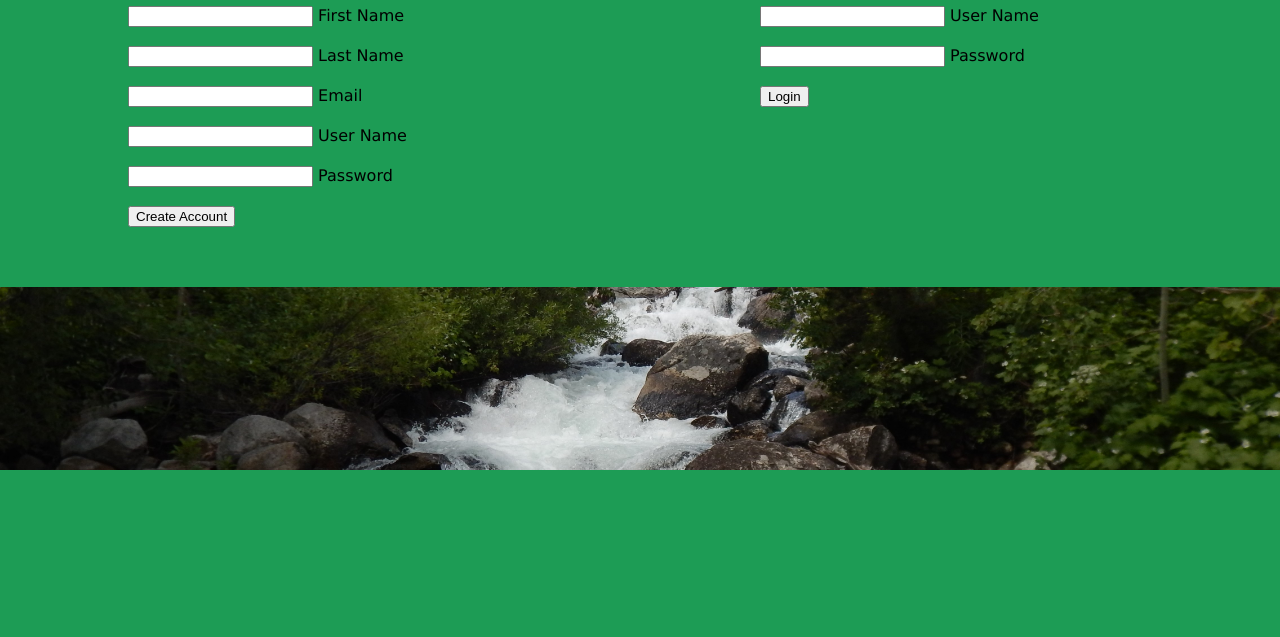
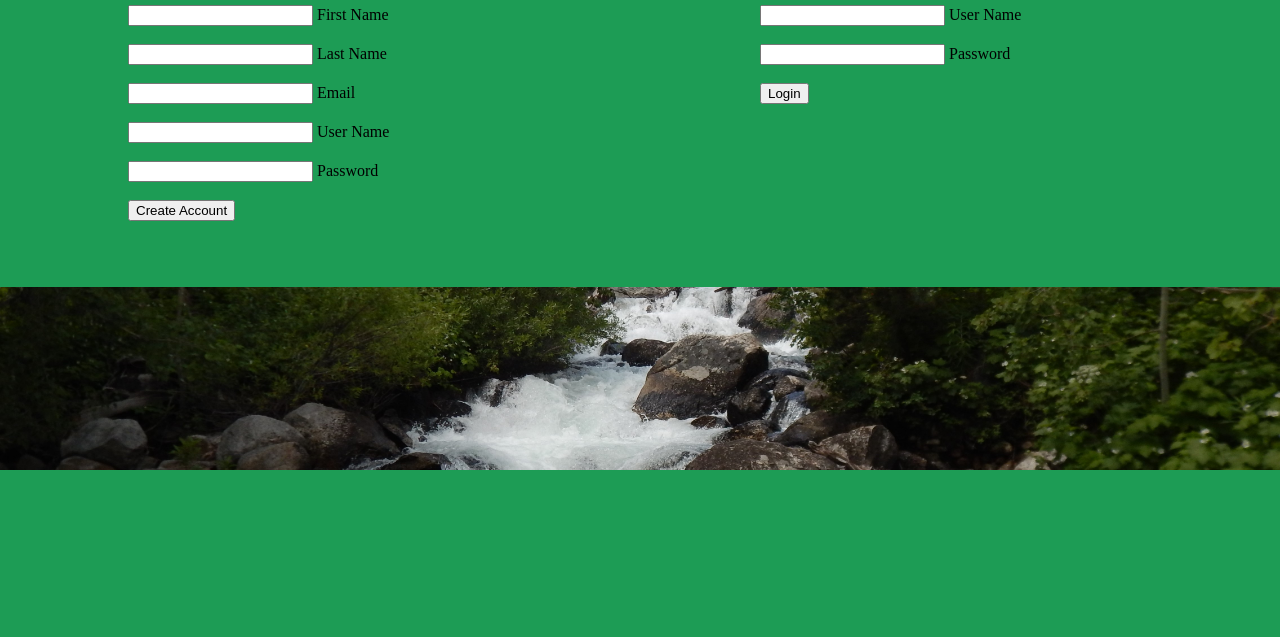
Before and after one commit to japoland/Lab2, a plain HTML site: page Lab_2/MEAN_Stack_App/index.html in a window 1280 px wide. Shown: the part 163-800 px from the top of the page. Drawn offline with nearby package versions, Linux system fonts and the light colour scheme; some packages are replaced by stand-ins of ours.

Commit message:
update lab_2

```diff
--- a/Lab_2/MEAN_Stack_App/index.html
+++ b/Lab_2/MEAN_Stack_App/index.html
@@ -10,7 +10,7 @@
 
 </head>
 
-<body ng-app="app" ng-controller="addController" style="font-family:verdana";>
+<body ng-app="app" ng-controller="addController";>
 
 <div class = "row">
     <div class = "column">
--- a/Lab_2/MEAN_Stack_App/js/app.js
+++ b/Lab_2/MEAN_Stack_App/js/app.js
@@ -58,9 +58,6 @@ myapp.controller('addController',function($scope,$http){
         }
     }
 
-
-
-
 });
 
 
```
Also changed, not shown: Lab_2/MEAN_Stack_App/account.html (+3 -1 lines).
